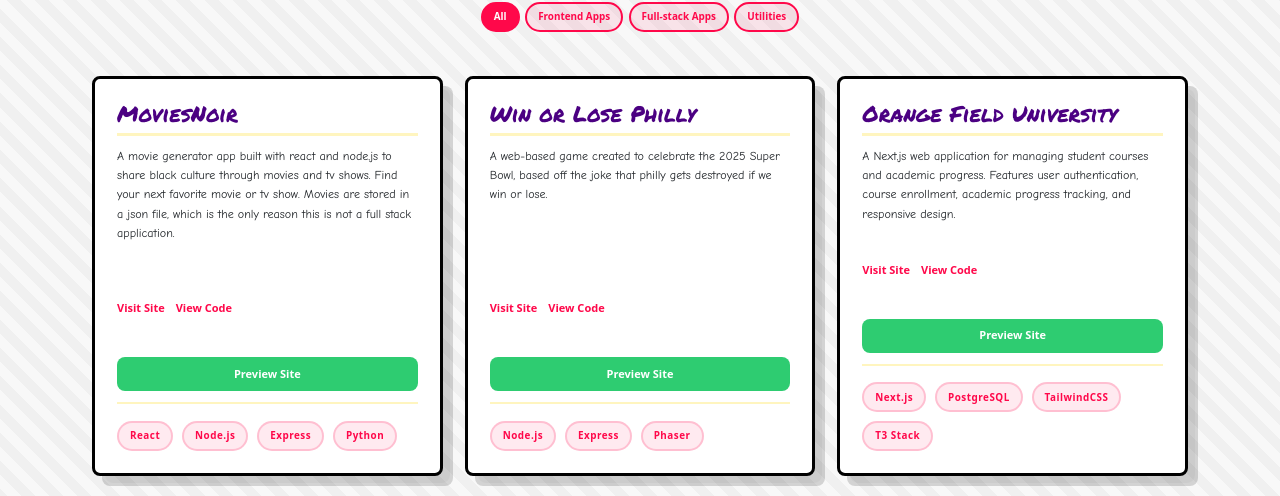
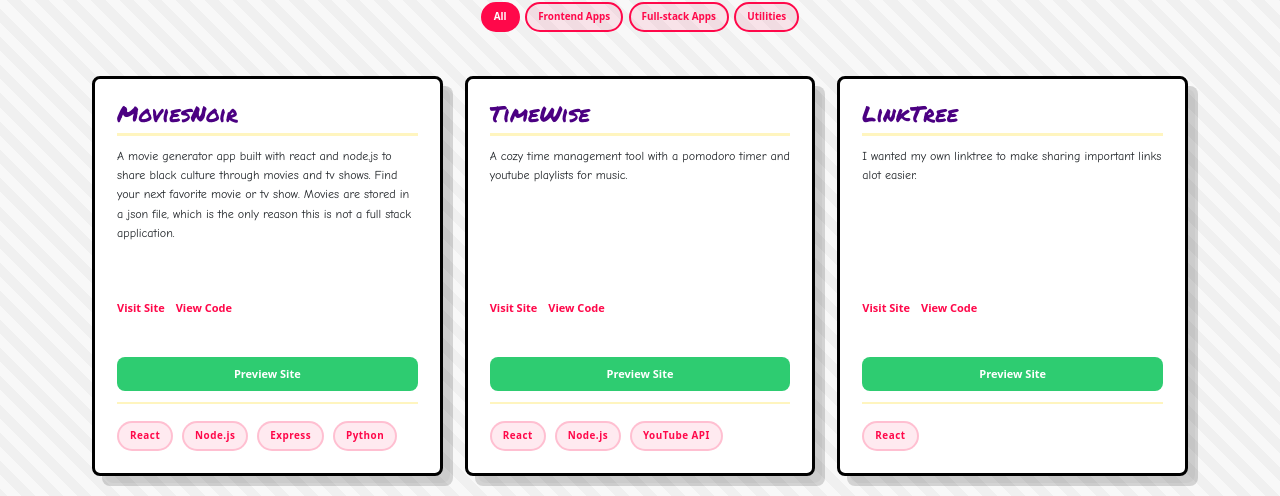
Before and after one commit to AD-Archer/AD-Archer, a React (Vite) app: page /projects in a window 1280 px wide. Shown: the part 198-694 px from the top of the page. Built offline with nearby package versions, Linux system fonts and the light colour scheme; no server answers.

Commit message:
Update to add timewise to site, and to fix linktree's link

```diff
--- a/api/chat.js
+++ b/api/chat.js
@@ -75,6 +75,7 @@
 Dynasty Defense – A React-based system for custom security alarms.
 FortifyNow – An educational platform focused on cybersecurity awareness.
 Quick Convert – A nextjs tool for converting file formats such as SVG to PNG, HEIC to PNG, and WEBP with ease.
+TimeWise – A time management tool that helps users track their time and productivity using a cute and cozy UI and pomodoro timer with youtube playlists for music.
 
 TECHNOLOGY SKILLS:
 Antonio excels with modern frontend technologies (React, Vue, Next.js, HTML5, CSS3, JavaScript, Vite), robust backend frameworks (Node.js, Python, Express), and various databases (MongoDB, MySQL, Firebase, PostgreSQL). He is proficient with essential tools (Git, GitHub, Figma) and leverages top hosting platforms (AWS, Vercel, Netlify). His certifications include PCEP – Certified Entry-Level Python Programmer, React Development Certification from Codecademy, and AI & Machine Learning Fundamentals from Databricks.
--- a/src/components/github-components/GitHubProjects.jsx
+++ b/src/components/github-components/GitHubProjects.jsx
@@ -326,23 +326,31 @@
     title: "MoviesNoir",
     description: "A movie generator app built with react and node.js to share black culture through movies and tv shows. Find your next favorite movie or tv show. Movies are stored in a json file, which is the only reason this is not a full stack application.",
     techStack: ["React", "Node.js", "Express", "Python"],
-    category: "Frontend Apps",
+    categories: ["Frontend Apps"],
     siteLink: "https://moviesnoir.vercel.app/",
     repoLink: "https://github.com/AD-Archer/MoviesNoir",
   },
   {
-    title: "Win or Lose Philly",
-    description: "A web-based game created to celebrate the 2025 Super Bowl, based off the joke that philly gets destroyed if we win or lose.",
-    techStack: ["Node.js", "Express", "Phaser"],
-    category: "Frontend Apps",
-    siteLink: "https://winorlosephilly.vercel.app/",
-    repoLink: "https://github.com/AD-Archer/winorlosephilly",
+    title: "TimeWise",
+    description: "A cozy time management tool with a pomodoro timer and youtube playlists for music.",
+    techStack: ["React", "Node.js", "YouTube API"],
+    categories: ["Frontend Apps", "Utilities"],
+    siteLink: "https://timewise.adarcher.app/",
+    repoLink: "https://github.com/AD-Archer/TimeWise",
+  },
+  {
+    title: "LinkTree",
+    description: "I wanted my own linktree to make sharing important links alot easier.",
+    techStack: ["React"],
+    categories: ["Utilities", "Frontend Apps"],
+    siteLink: "https://www.adarcher.app/",
+    repoLink: "https://github.com/AD-Archer/tree",
   },
   {
     title: "Orange Field University",
     description: "A Next.js web application for managing student courses and academic progress. Features user authentication, course enrollment, academic progress tracking, and responsive design.",
     techStack: ["Next.js", "PostgreSQL", "TailwindCSS", "T3 Stack"],
-    category: "Full-stack Apps",
+    categories: ["Full-stack Apps"],
     siteLink: "https://university-orange-field.vercel.app/",
     repoLink: "https://github.com/AD-Archer/University-OrangeField",
   },
@@ -350,7 +358,7 @@
     title: "PlatePedia",
     description: "A modern recipe management web application built with Node.js, Express, and PostgreSQL. Create, discover, and share recipes while connecting with other food enthusiasts.",
     techStack: ["Node.js", "Express", "PostgreSQL"],
-    category: "Full-stack Apps",
+    categories: ["Full-stack Apps"],
     siteLink: "https://platepedia.vercel.app/",
     repoLink: "https://github.com/AD-Archer/PlatePedia-recipeapp",
   },
@@ -358,7 +366,7 @@
     title: "Corra",
     description: "Create your Own Really Real Adventure game using AI to figure out your personality test and create an adventure for you based off of it.",
     techStack: ["React", "Gemini-AI", "Node.js", "Express"],
-    category: "Frontend Apps",
+    categories: ["Frontend Apps"],
     siteLink: "https://corra-tau.vercel.app/",
     repoLink: "https://github.com/AD-Archer/corra",
   },
@@ -366,7 +374,7 @@
     title: "Fintech App",
     description: "A modern financial technology application for managing personal finances and investments with real-time data visualization.",
     techStack: ["React", "Node.js", "Express", "PostgreSQL"],
-    category: "Full-stack Apps",
+    categories: ["Full-stack Apps"],
     siteLink: "https://fintech-app-blond.vercel.app/",
     repoLink: "https://github.com/AD-Archer/fintech-app",
   },
@@ -374,7 +382,7 @@
     title: "Dynasty Defense",
     description: "A system for managing and creating custom alarms for fire, smoke, and security, built with React.",
     techStack: ["React", "Node.js", "IoT"],
-    category: "Frontend Apps",
+    categories: ["Frontend Apps"],
     siteLink: "https://dynasty-defense.vercel.app/",
     repoLink: "https://github.com/AD-Archer/dynasty-defense",
   },
@@ -382,7 +390,7 @@
     title: "FortifyNow",
     description: "An educational platform aimed at improving cybersecurity awareness. Teaches strong password creation, 2FA, and account protection with USB security keys.",
     techStack: ["React", "Have I Been Pwned API", "Cybersecurity"],
-    category: "Frontend Apps",
+    categories: ["Frontend Apps"],
     siteLink: "https://fortify-now.vercel.app/",
     repoLink: "https://github.com/AD-Archer/FortifyNow",
   },
@@ -390,12 +398,19 @@
     title: "Linehan Family Foundation Preview Site",
     description: "A simple webpage created for the Linehan Family Foundation.",
     techStack: ["HTML", "CSS", "JavaScript"],
-    category: "Frontend Apps",
+    categories: ["Frontend Apps"],
     siteLink: "https://ad-archer.github.io/Linehan-Family-Foundation-Preview-Site/",
     repoLink: "https://github.com/AD-Archer/Linehan-Family-Foundation-Preview-Site",
   },
 
-
+  {
+    title: "Win or Lose Philly",
+    description: "A web-based game created to celebrate the 2025 Super Bowl, based off the joke that philly gets destroyed if we win or lose.",
+    techStack: ["Node.js", "Express", "Phaser"],
+    categories: ["Frontend Apps"],
+    siteLink: "https://winorlosephilly.vercel.app/",
+    repoLink: "https://github.com/AD-Archer/winorlosephilly",
+  },
 ];
 
 const hiddenProjects = [
@@ -403,7 +418,7 @@
     title: "Qr Code Generator",
     description: "Every should have their own QR Code Generator right, I Created this while creating the slides for OrangeField University",
     techStack: ["JavaScript", "HTML"],
-    category: "Utilities",
+    categories: ["Utilities"],
     siteLink: "https://qr.adarcher.app/",
     repoLink: "https://github.com/AD-Archer/Qr-code-generator",
   },
@@ -411,7 +426,7 @@
     title: "3D Land Music Player",
     description: "A YouTube music player designed to play embedded YouTube playlists.",
     techStack: ["React", "Node.js", "YouTube API"],
-    category: "Frontend Apps",
+    categories: ["Frontend Apps"],
     siteLink: "https://ad-archer.github.io/3d-land-player/",
     repoLink: "https://github.com/AD-Archer/3d-land-player",
   },
@@ -419,7 +434,7 @@
     title: "Retro Audio Maker",
     description: "Transform your own audio files into a distorted version of itself to give it a retro feel. This application was created to aid with creating the music for Win or Lose Philly.",
     techStack: ["Express", "Node.js"],
-    category: "Utilities",
+    categories: ["Utilities"],
     siteLink: "https://retroaudiomaker.adarcher.app/",
     repoLink: "https://github.com/AD-Archer/retroaudiomaker",
   },
@@ -427,26 +442,11 @@
     title: "Quick Convert",
     description: "Convert SVGs to high-resolution PNGs, HEICs to PNGs, and WEBPs in a few clicks. Built to simplify file format conversions.",
     techStack: ["Next.js", "File Conversion", "T3 Stack"],
-    category: "Utilities",
+    categories: ["Utilities"],
     siteLink: "https://quickconvert.adarcher.app/",
     repoLink: "https://github.com/AD-Archer/Quick-Convert",
   },
-  {
-    title: "LinkTree",
-    description: "I wanted my own linktree to make sharing important links alot easier.",
-    techStack: ["React"],
-    category: "Utilities",
-    siteLink: "https://www.antonioarcher.com/",
-    repoLink: "https://github.com/AD-Archer/tree",
-  },
-  {
-    title: "LinkTree",
-    description: "I wanted my own linktree to make sharing important links alot easier.",
-    techStack: ["React"],
-    category: "Frontend Apps",
-    siteLink: "https://www.antonioarcher.com/",
-    repoLink: "https://github.com/AD-Archer/tree",
-  }, // I didn't feel like adding the logic required to have muliple categories so i made 2
+
 ];
 
 const GitHubProjects = () => {
@@ -455,7 +455,7 @@
   const [hasSeenPreview, setHasSeenPreview] = useState(() => {
     return localStorage.getItem("hasSeenPreview") === "true";
   });
-  const [selectedCategory, setSelectedCategory] = useState(null);
+  const [selectedCategories, setSelectedCategories] = useState(new Set());
   const projectsRef = useRef(null);
 
   useEffect(() => {
@@ -466,33 +466,48 @@
     setAvailableTech(uniqueTech);
   }, [setAvailableTech]);
 
-  // Get unique categories for the category filter
-  const categories = [ "Frontend Apps", "Full-stack Apps","Utilities"];
+  // Update the categories array
+  const categories = ["Frontend Apps", "Full-stack Apps", "Utilities"];
 
-  // Determine if any filter is applied (category or tech)
-  const filterApplied = selectedCategory || selectedTech;
+  // Determine if any filter is applied (categories or tech)
+  const filterApplied = selectedCategories.size > 0 || selectedTech;
 
-  // Filter regular projects based on selected category and tech stack
-  const filteredProjects = projects.filter((project) => {
-    const matchesCategory = !selectedCategory || project.category === selectedCategory;
-    const matchesTech = !selectedTech || project.techStack.includes(selectedTech);
-    return matchesCategory && matchesTech;
-  });
+  // Updated filter logic to handle multiple categories
+  const filterProjects = (projectsList) => {
+    return projectsList.filter((project) => {
+      const matchesCategories = selectedCategories.size === 0 ||
+        project.categories.some(cat => selectedCategories.has(cat));
+      const matchesTech = !selectedTech || project.techStack.includes(selectedTech);
+      return matchesCategories && matchesTech;
+    });
+  };
 
-  // Filter hidden projects only if a filter is applied; otherwise, keep hidden projects excluded.
-  const filteredHiddenProjects = filterApplied
-    ? hiddenProjects.filter((project) => {
-        const matchesCategory = !selectedCategory || project.category === selectedCategory;
-        const matchesTech = !selectedTech || project.techStack.includes(selectedTech);
-        return matchesCategory && matchesTech;
-      })
-    : [];
+  // Filter both regular and hidden projects
+  const filteredProjects = filterProjects(projects);
+  const filteredHiddenProjects = filterApplied ? filterProjects(hiddenProjects) : [];
 
-  // If no filter is applied, show only regular projects.
-  // If a filter is active, include hidden projects that match the filter.
+  // Combine filtered projects
   const displayProjects = filterApplied
     ? [...filteredProjects, ...filteredHiddenProjects]
     : projects;
+
+  // Handle category selection
+  const handleCategoryClick = (category) => {
+    setSelectedCategories(prev => {
+      const newCategories = new Set(prev);
+      if (newCategories.has(category)) {
+        newCategories.delete(category);
+      } else {
+        newCategories.add(category);
+      }
+      return newCategories;
+    });
+  };
+
+  // Clear all category filters
+  const clearCategories = () => {
+    setSelectedCategories(new Set());
+  };
 
   const handlePreviewClick = (project) => {
     setPreviewUrl(project.siteLink);
@@ -523,19 +538,19 @@
         </ProjectsDescription>
       </ProjectsHeader>
 
-      {/* Category Filter Buttons */}
+      {/* Updated Category Filter Buttons */}
       <CategoryFilter>
         <CategoryButton
-          isSelected={!selectedCategory}
-          onClick={() => setSelectedCategory(null)}
+          isSelected={selectedCategories.size === 0}
+          onClick={clearCategories}
         >
           All
         </CategoryButton>
         {categories.map((category) => (
           <CategoryButton
             key={category}
-            isSelected={selectedCategory === category}
-            onClick={() => setSelectedCategory(category)}
+            isSelected={selectedCategories.has(category)}
+            onClick={() => handleCategoryClick(category)}
           >
             {category}
           </CategoryButton>
@@ -634,6 +649,4 @@
   );
 };
 
-
-
 export default GitHubProjects;
--- a/src/components/github-components/HomepageProjects.jsx
+++ b/src/components/github-components/HomepageProjects.jsx
@@ -301,12 +301,11 @@
 
   },
   {
-    title: "3D Land Music Player",
-    description: "A YouTube music player designed to play embedded YouTube playlists.",
+    title: "TimeWise",
+    description: "A cozy time management tool with a pomodoro timer and youtube playlists for music.",
     techStack: ["React", "Node.js", "YouTube API"],
-    siteLink: "https://ad-archer.github.io/3d-land-player/",
-    repoLink: "https://github.com/AD-Archer/3d-land-player",
-
+    siteLink: "https://timewise.adarcher.app/",
+    repoLink: "https://github.com/AD-Archer/TimeWise",
   },
   {
     title: "Orange Field University",
```
